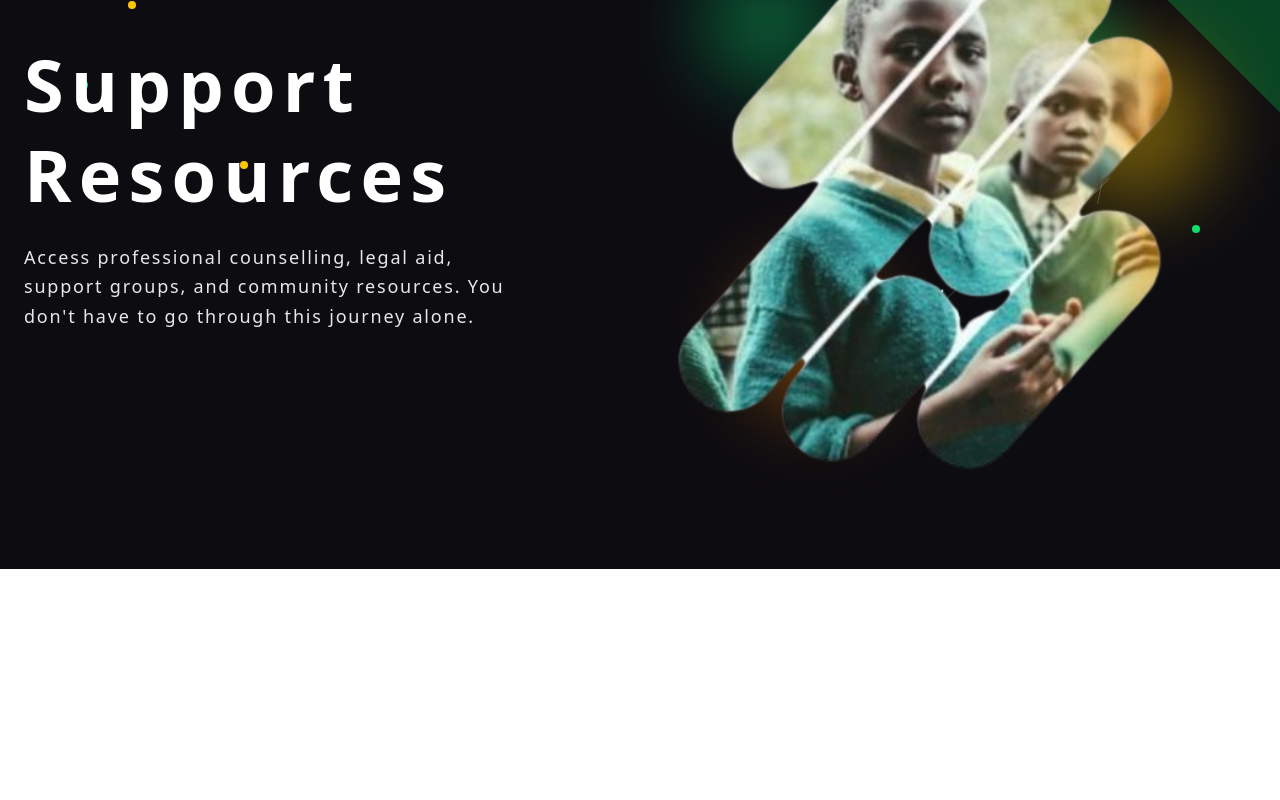
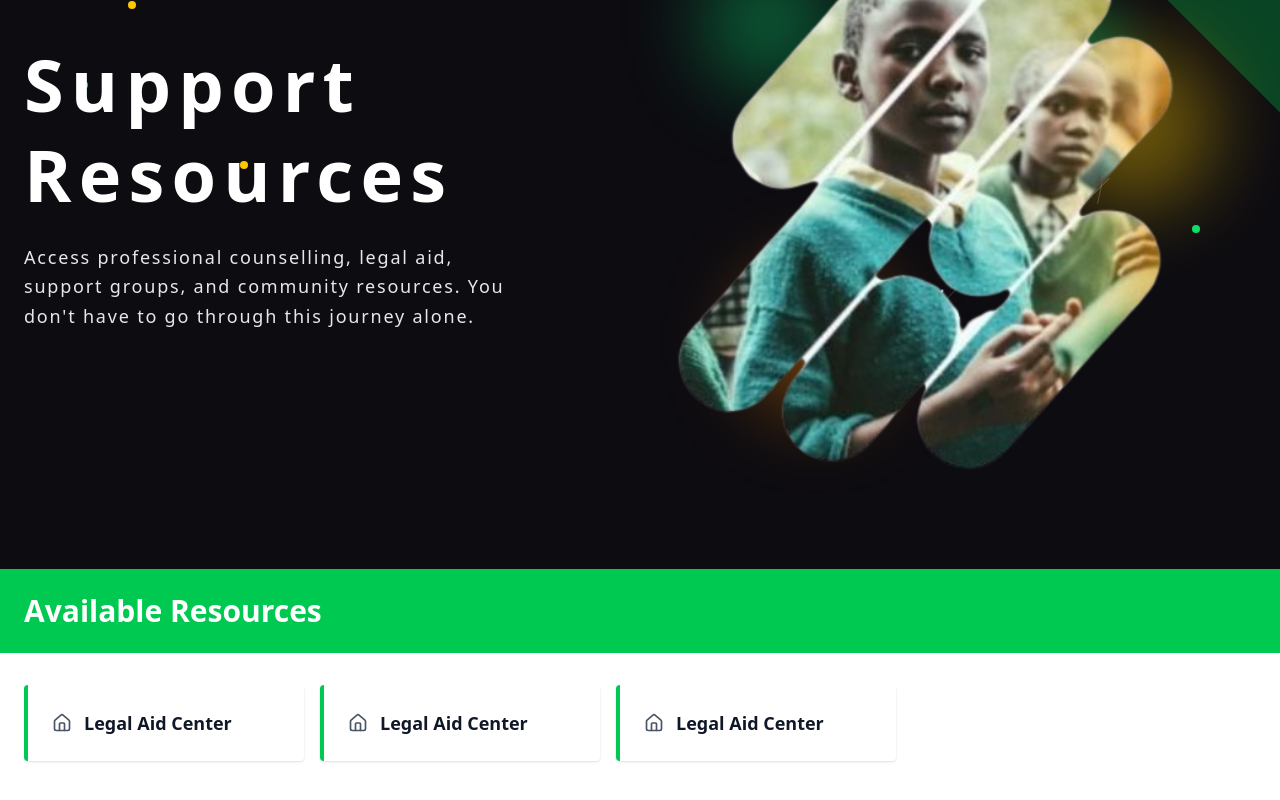
Before and after one commit to Blinktechnologies-company/Mbona, a Next.js app: page /support in a window 1280 px wide. Shown: the part 266-1066 px from the top of the page. Before the commit the page ends 835 px from the top, so only its background shows below. Built offline with nearby package versions, Linux system fonts and the light colour scheme.

Commit message:
Add resources section - Banner and horizontal scrollable cards

```diff
--- a/app/(pages)/support/page.tsx
+++ b/app/(pages)/support/page.tsx
@@ -136,9 +136,51 @@ export default function SupportPage() {
         </div>
       </main>
 
-      {/* Placeholder for resources section */}
-      <section>
+      {/* Available Resources Section */}
+      <section className="relative">
+        {/* Green banner */}
+        <div className="bg-green-500 py-6">
+          <div className="container mx-auto px-6">
+            <h2 className="text-3xl font-bold">Available Resources</h2>
+          </div>
+        </div>
 
+        {/* Resource cards */}
+        <div className="bg-white py-8">
+          <div className="container mx-auto px-6">
+            <div className="flex gap-4 overflow-x-auto pb-4 mb-6">
+              <div className="shrink-0 bg-white border-l-4 border-green-500 p-6 rounded shadow-sm min-w-[280px]">
+                <div className="flex items-center gap-3">
+                  <House className="w-5 h-5 text-gray-600" />
+                  <h3 className="text-lg font-semibold text-gray-900">
+                    Legal Aid Center
+                  </h3>
+                </div>
+              </div>
+              <div className="shrink-0 bg-white border-l-4 border-green-500 p-6 rounded shadow-sm min-w-[280px]">
+                <div className="flex items-center gap-3">
+                  <House className="w-5 h-5 text-gray-600" />
+                  <h3 className="text-lg font-semibold text-gray-900">
+                    Legal Aid Center
+                  </h3>
+                </div>
+              </div>
+              <div className="shrink-0 bg-white border-l-4 border-green-500 p-6 rounded shadow-sm min-w-[280px]">
+                <div className="flex items-center gap-3">
+                  <House className="w-5 h-5 text-gray-600" />
+                  <h3 className="text-lg font-semibold text-gray-900">
+                    Legal Aid Center
+                  </h3>
+                </div>
+              </div>
+            </div>
+
+            {/* Placeholder for filter buttons */}
+            <div>
+              {/* Will be added next */}
+            </div>
+          </div>
+        </div>
       </section>
     </div>
   );
```
